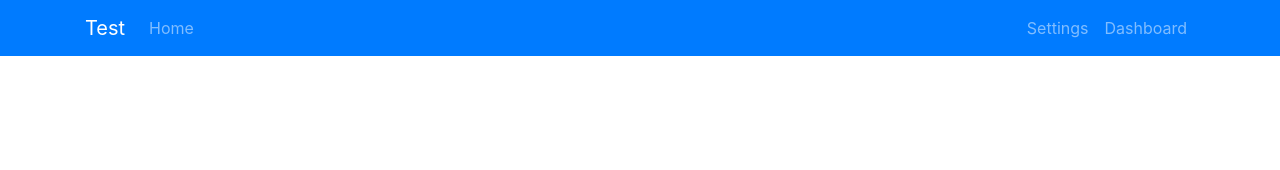
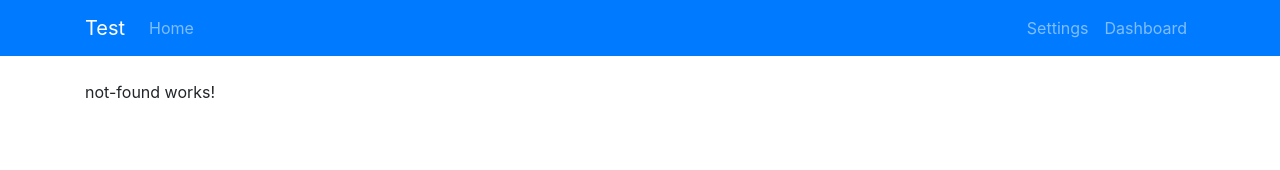
Before and after one commit to aderbalfarias/my-react, an Angular app: page /notfound in a window 1280 px wide. Before the commit this address led to /. Shown: the top 170 px of the page. Built offline with nearby package versions, Linux system fonts and the light colour scheme.

Commit message:
Adding not found component

```diff
--- a/src/app/app-routing.module.ts
+++ b/src/app/app-routing.module.ts
@@ -4,12 +4,13 @@
 import { SettingsComponent } from './components/settings/settings.component';
 import { DashboardComponent } from './components/dashboard/dashboard.component';
 import { HomeComponent } from './components/home/home.component';
+import { NotFoundComponent } from './components/not-found/not-found.component';
 
 const routes: Routes = [
     { path: '', component: HomeComponent },
     { path: 'dashboard', component: DashboardComponent },
     { path: 'settings', component: SettingsComponent },
-    //{ path: 'login', component: LoginComponent },
+    { path: 'notfound', component: NotFoundComponent },
     //{ path: '**', component: DashboardComponent }
 ];
 
--- a/src/app/app.module.ts
+++ b/src/app/app.module.ts
@@ -8,6 +8,7 @@
 import { SettingsService } from './services/settings.service';
 import { DashboardComponent } from './components/dashboard/dashboard.component';
 import { HomeComponent } from './components/home/home.component';
+import { NotFoundComponent } from './components/not-found/not-found.component';
 
 @NgModule({
     declarations: [
@@ -15,7 +16,8 @@
         NavbarComponent,
         SettingsComponent,
         DashboardComponent,
-        HomeComponent
+        HomeComponent,
+        NotFoundComponent
     ],
     imports: [
         BrowserModule,
--- /dev/null
+++ b/src/app/components/not-found/not-found.component.html
@@ -0,0 +1,3 @@
+<p>
+    not-found works!
+</p>
--- /dev/null
+++ b/src/app/components/not-found/not-found.component.ts
@@ -0,0 +1,15 @@
+import { Component, OnInit } from '@angular/core';
+
+@Component({
+    selector: 'app-not-found',
+    templateUrl: './not-found.component.html',
+    styleUrls: ['./not-found.component.css']
+})
+
+export class NotFoundComponent implements OnInit {
+
+    constructor() { }
+
+    ngOnInit() {
+    }
+}
```
Also changed, not shown: src/app/components/not-found/not-found.component.css (added).
